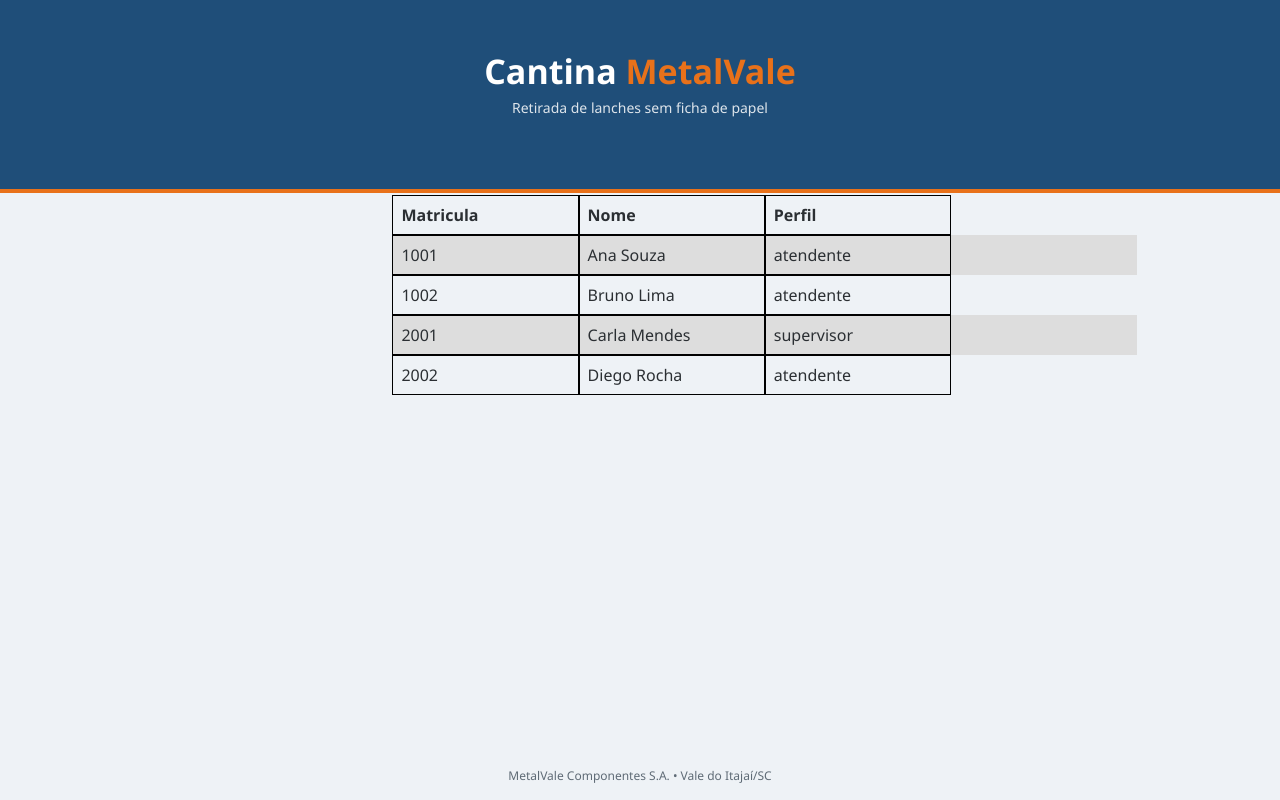
After one commit to wellingtonsenai/aplicativo, a PHP site: page /usuarios.html in a window 1280 px wide. The commit adds this page. Run offline with PHP 8.4, Linux system fonts and the light colour scheme.

Commit message:
criar usuarios

```diff
--- a/css/estilo.css
+++ b/css/estilo.css
@@ -152,6 +152,27 @@ button:hover {
     padding: 16px;
 }
 
+table {
+    width: 60%;
+    margin-left: 20%;
+}
+
+td, th {
+    border: 1px solid black;
+    text-align: left;
+    padding: 8px;
+    width: 25%;
+    float: left;
+}
+
+tr:nth-child(even) {
+  background-color: #dddddd;
+}
+ tr{
+    height: auto;
+    float: left;
+    width: 100%;
+ }
 @media (min-width: 768px) {
     .topo {
         padding: 48px 16px 72px;
--- a/index.html
+++ b/index.html
@@ -37,6 +37,7 @@
         <p>MetalVale Componentes S.A. &bull; Vale do Itajaí/SC</p>
     </footer>
 
+    <script src="js/usuarios.js"></script>
     <script src="js/funcoes.js"></script>
     <script src="js/app.js"></script>
 
--- a/js/app.js
+++ b/js/app.js
@@ -1,10 +1,3 @@
-let usuarios = [
-  { "matricula": "1001", "nome": "Ana Souza", "senha": "cantina123", "perfil": "atendente", "ativo": true },
-  { "matricula": "1002", "nome": "Bruno Lima", "senha": "lanche2026", "perfil": "atendente", "ativo": true },
-  { "matricula": "2001", "nome": "Carla Mendes", "senha": "super2026", "perfil": "supervisor", "ativo": true },
-  { "matricula": "2002", "nome": "Diego Rocha", "senha": "diego2026", "perfil": "atendente", "ativo": false }
-];
-
 
 function mostrarMensagem(texto, tipo) {
   const mensagem = document.getElementById("mensagem");
@@ -24,7 +17,11 @@ function entrar() {
 
   const resultado = autenticar(usuarios, matricula, senha);
 
+  console.log(resultado);
   if (resultado.aceito) {
+    // localStorage('matricula', resultado.usuario.matricula);
+    // localStorage('nome', resultado.usuario.nome);
+    // localStorage('perfil', resultado.usuario.perfil);
     mostrarMensagem(resultado.mensagem + " Perfil: " + resultado.usuario.perfil + ".", "sucesso");
   } else {
     mostrarMensagem(resultado.mensagem, "erro");
--- /dev/null
+++ b/js/usuarios.js
@@ -0,0 +1,6 @@
+let usuarios = [
+  { "matricula": "1001", "nome": "Ana Souza", "senha": "cantina123", "perfil": "atendente", "ativo": true },
+  { "matricula": "1002", "nome": "Bruno Lima", "senha": "lanche2026", "perfil": "atendente", "ativo": true },
+  { "matricula": "2001", "nome": "Carla Mendes", "senha": "super2026", "perfil": "supervisor", "ativo": true },
+  { "matricula": "2002", "nome": "Diego Rocha", "senha": "diego2026", "perfil": "atendente", "ativo": false }
+];
--- /dev/null
+++ b/usuarios.html
@@ -0,0 +1,42 @@
+<!DOCTYPE html>
+<html lang="pt-BR">
+<head>
+    <meta charset="UTF-8">
+    <meta name="viewport" content="width=device-width, initial-scale=1.0">
+    <title>Entrar | Cantina MetalVale</title>
+    <link rel="stylesheet" href="css/estilo.css">
+</head>
+<body>
+
+    <header class="topo">
+        <h1 class="marca">Cantina <span>MetalVale</span></h1>
+        <p class="slogan">Retirada de lanches sem ficha de papel</p>
+    </header>
+
+    <main class="conteudo">
+        <table id="retorno_tabela"></table>
+    </main>
+
+    <footer class="rodape">
+        <p>MetalVale Componentes S.A. &bull; Vale do Itajaí/SC</p>
+    </footer>
+
+    <script src="js/usuarios.js"></script>
+    <script src="js/funcoes.js"></script>
+    <script src="js/app.js"></script>
+
+    <script>
+    let html = '<tr><th>Matricula</th><th>Nome</th><th>Perfil</th></tr>';
+    usuarios.forEach(usuario => {
+        html += '<tr>';
+        html += '<td>'+usuario.matricula+'</td>';
+        html += '<td>'+usuario.nome+'</td>';
+        html += '<td>'+usuario.perfil+'</td>';
+        html += '</tr>';
+    });
+    document.getElementById('retorno_tabela').innerHTML = html;
+    </script>
+
+
+</body>
+</html>
```
Also changed, not shown: js/funcoes.js (line endings or trailing spaces).
